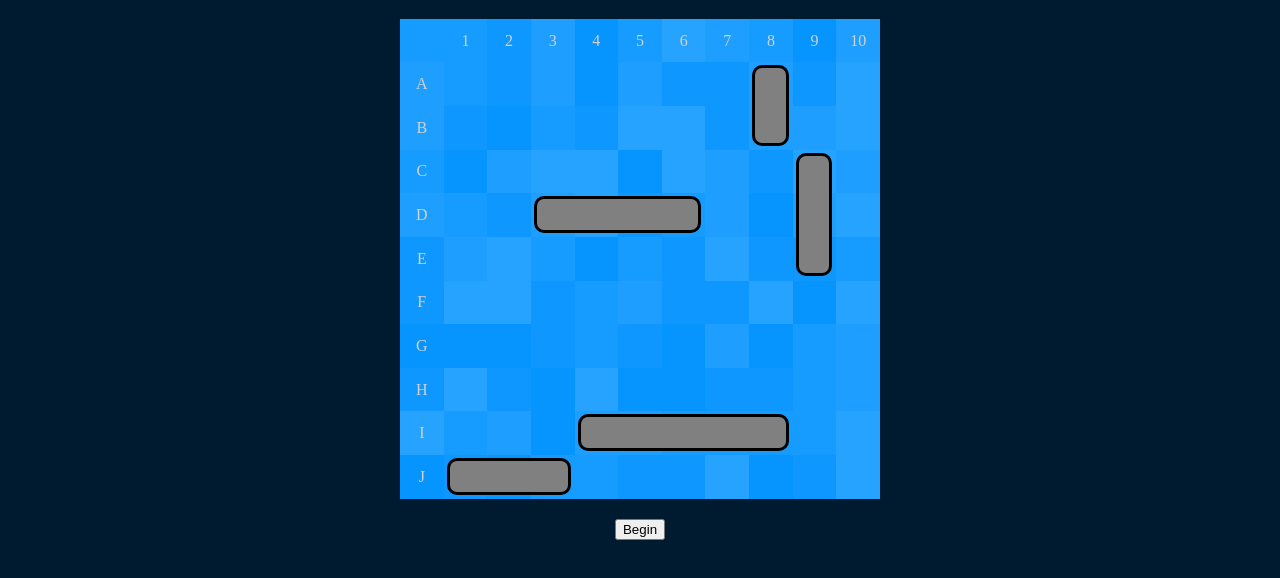
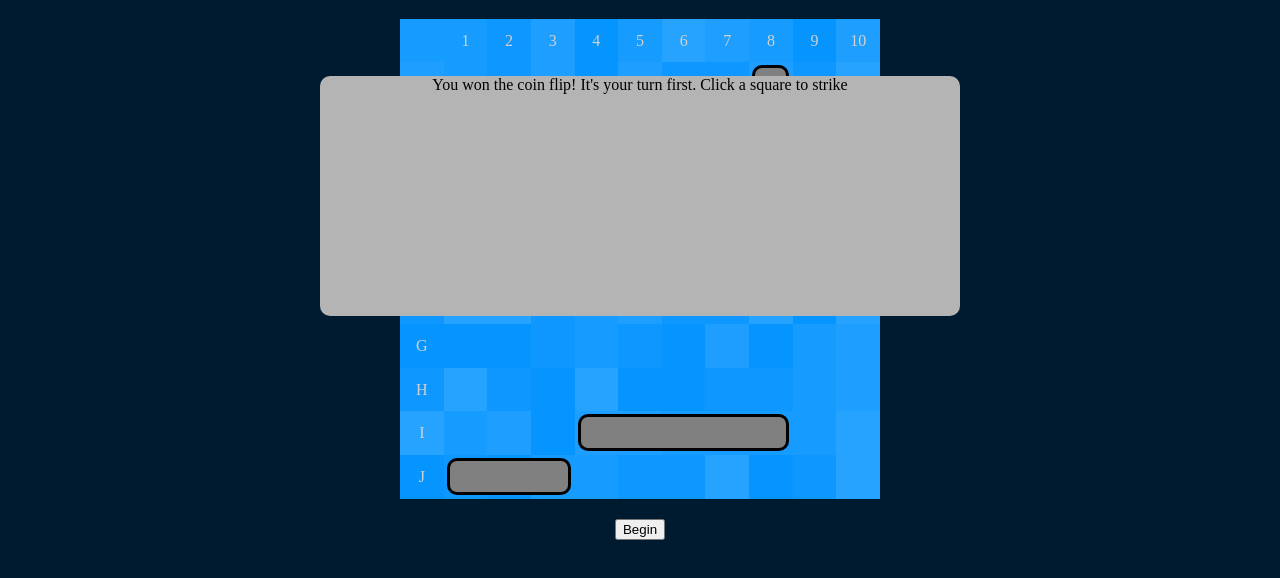
Before and after one commit to Kbouti/Battleship, a website built with webpack: page dist/index.html in a window 1280 px wide. Both pictures are taken after typing "Sample", "Sample" into the empty fields and a click on the button "Start Game". Shown: the part 148-726 px from the top of the page. Built offline with nearby package versions, Linux system fonts and the light colour scheme.

Commit message:
Render messageBox to inform first turn

```diff
--- a/src/domElements.js
+++ b/src/domElements.js
@@ -127,6 +127,10 @@ function buildPage() {
   const beginButton = createElement("button", formFooter, "beginButton", []);
   beginButton.innerHTML = "Start Game";
 
+
+
+const messageBox = createElement("div", body, "messageBox", ["hidden"]);
+
   // End Form
   // ******************************************************************************************
 }
--- a/src/gamePlay.js
+++ b/src/gamePlay.js
@@ -108,6 +108,12 @@ class Game {
       message = `You lost the coin flip. Your opponenet will strike first.`;
     }
     console.log(message);
+
+    const messageBox = document.getElementById("messageBox");
+    messageBox.classList.remove("hidden");
+    messageBox.classList.add("flex");
+
+    messageBox.innerHTML = message;
 // ******************************************************************************
 // We need to create a dom element to display this message. I'm kinda thinking that function can/should be written in domManipulation then we just call it here
 // ******************************************************************************
--- a/src/style.css
+++ b/src/style.css
@@ -9,8 +9,8 @@
 }
 
 body {
-  width:100%;
-  height:100%;
+  width: 100%;
+  height: 100%;
   padding: 0px;
   margin: 0px;
   background-color: var(--darkBlue);
@@ -23,7 +23,7 @@ body {
 
 #header {
   display: flex;
-  flex-direction:column;
+  flex-direction: column;
   flex-grow: 0.5;
   justify-content: center;
   align-items: center;
@@ -89,8 +89,24 @@ body {
   margin: auto;
 }
 
+#messageBox {
+  width: 50vw;
+  height: 30vh;
+  /* display: flex; */
+  flex-direction:column;
+  align-items: center;
+  position: absolute;
+  background-color: rgb(180, 180, 180);
+  border-radius: 10px;
+  z-index: 3;
+}
+
+.flex {
+  display:flex;
+}
+
 .hidden {
-  display: none;
+  display:none;
 }
 
 .GameBoard {
@@ -111,13 +127,12 @@ body {
   width: 60vh;
 }
 
-.playMode{
-/* Once the board has been set and we need to fit two boards on the screen */
-height: 30vh;
-width: 30vh;
-margin: 20px;
+.playMode {
+  /* Once the board has been set and we need to fit two boards on the screen */
+  height: 30vh;
+  width: 30vh;
+  margin: 20px;
 }
-
 
 .backgroundContainer {
   width: 100%;
@@ -128,7 +143,6 @@ margin: 20px;
   position: relative;
   grid-area: 1/1;
   z-index: 1;
-
 }
 
 .gameGridContainer {
@@ -146,8 +160,6 @@ margin: 20px;
   /* The blue squares in the background div */
 }
 
-
-
 .boardLegend {
   color: rgb(209, 209, 209);
   display: flex;
@@ -155,9 +167,8 @@ margin: 20px;
   align-items: center;
 }
 
-.boardSpace{
+.boardSpace {
   /* The actual spaces in play on the gridBoard */
-
 }
 .gridSquare {
   /* All of the squares on the gridBoard, including the legend */
@@ -187,11 +198,10 @@ margin: 20px;
   border: 3px solid black;
   z-index: 2;
   border-radius: 10px;
-  position:relative;
+  position: relative;
   left: 7%;
-  top:7%;
+  top: 7%;
 }
-
 
 .CarrierHorizontal {
   /* size 5 */
```
Also changed, not shown: dist/bundle.js.
